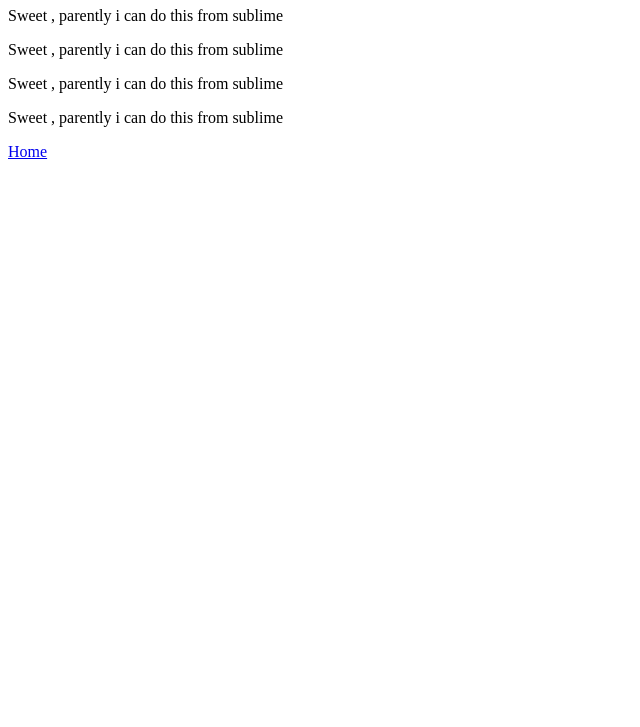
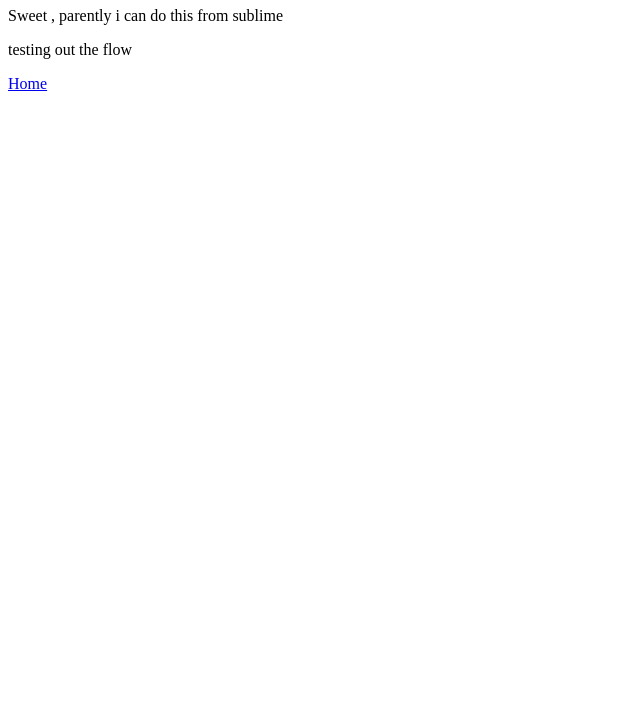
Before and after one commit to alexaapetrei/alexaapetrei.github.io, a plain HTML site: page next.html in a window 1280 px wide. Shown: the part 73-800 px from the top of the page, without its empty margins (0-640 px from the left). Drawn offline with Linux system fonts and the light colour scheme.

Commit message:
okhay so  ... parently its add files, commit then push

```diff
--- a/next.html
+++ b/next.html
@@ -6,9 +6,8 @@
 <body>
 <h1>Super awesome second page</h1>
 <p>Sweet , parently i can do this from sublime </p>
-<p>Sweet , parently i can do this from sublime </p>
-<p>Sweet , parently i can do this from sublime </p>
-<p>Sweet , parently i can do this from sublime </p>
+
+<p>testing out the flow </p>
 <a href="/">Home</a>
 </body>
 </html>
```
